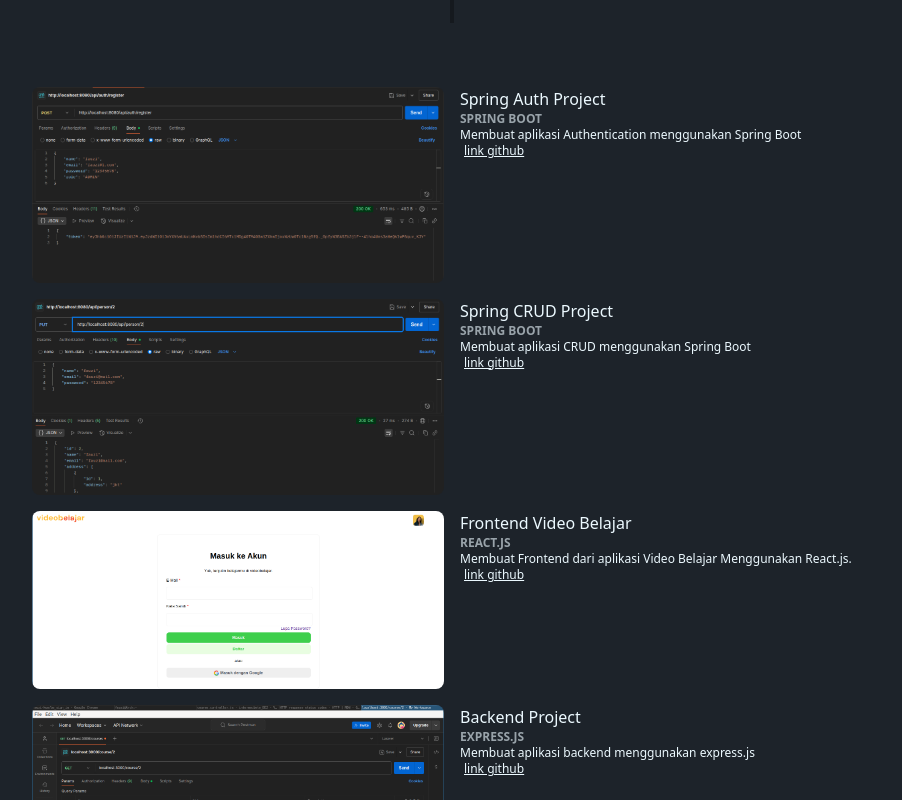
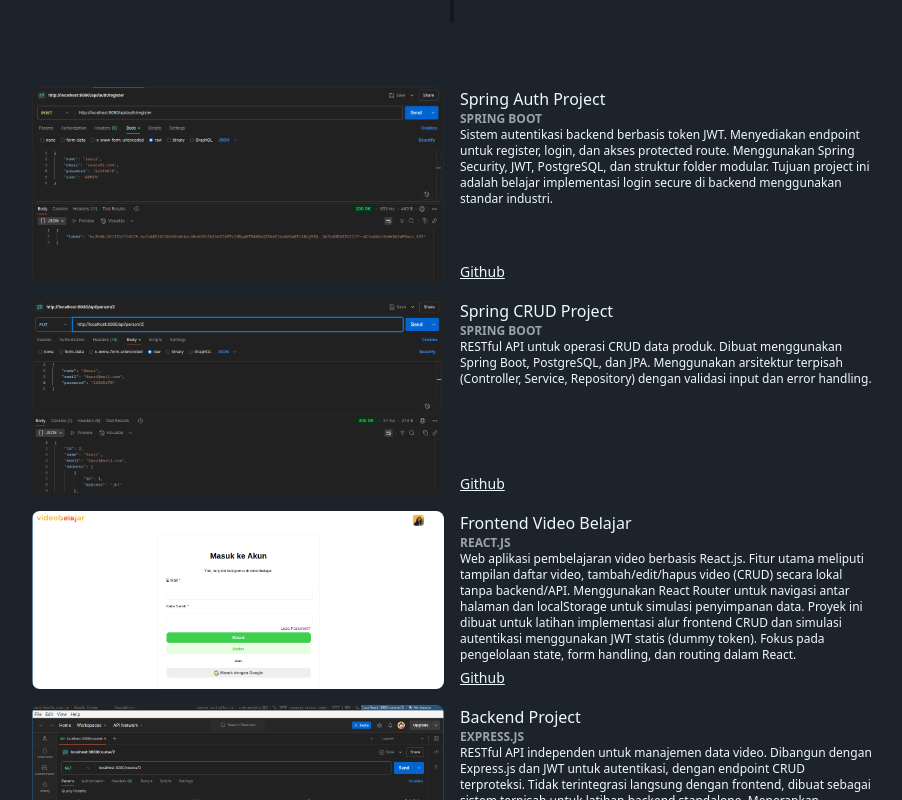
Before and after one commit to fauzinashrullah/Portfolio, a React (Vite) app: page / in a window 1280 px wide. Shown: the part 1060-1860 px from the top of the page, without its empty margins (336-1238 px from the left). Built offline with nearby package versions, Linux system fonts and the light colour scheme.

Commit message:
chore(portfolio): update project descriptions for clarity and consistency

```diff
--- a/src/pages/Project.jsx
+++ b/src/pages/Project.jsx
@@ -14,7 +14,7 @@
           <div>
             <img className="rounded-box w-full" src={springAuth} />
           </div>
-          <div>
+          <div className="flex flex-col h-full">
             <div>
               <p>Spring Auth Project</p>
             </div>
@@ -23,15 +23,21 @@
             </div>
             <div>
               <p className="text-xs">
-                Membuat aplikasi Authentication menggunakan Spring Boot <br />
+                Sistem autentikasi backend berbasis token JWT. Menyediakan
+                endpoint untuk register, login, dan akses protected route.
+                Menggunakan Spring Security, JWT, PostgreSQL, dan struktur
+                folder modular. Tujuan project ini adalah belajar implementasi
+                login secure di backend menggunakan standar industri.
+              </p>
+            </div>
+            <div className="mt-auto">
               <a
                 href="https://github.com/fauzinashrullah/spring-auth"
                 target="_blank"
-                  className="mx-1 underline hover:text-red-500"
+                className="text-sm underline hover:text-red-500"
               >
-                  link github
+                Github
               </a>
-              </p>
             </div>
           </div>
         </li>
@@ -40,7 +46,7 @@
           <div>
             <img className="rounded-box w-full" src={springCRUD} />
           </div>
-          <div>
+          <div className="flex flex-col h-full">
             <div>
               <p>Spring CRUD Project</p>
             </div>
@@ -49,15 +55,20 @@
             </div>
             <div>
               <p className="text-xs">
-                Membuat aplikasi CRUD menggunakan Spring Boot <br />
+                RESTful API untuk operasi CRUD data produk. Dibuat menggunakan
+                Spring Boot, PostgreSQL, dan JPA. Menggunakan arsitektur
+                terpisah (Controller, Service, Repository) dengan validasi input
+                dan error handling.
+              </p>
+            </div>
+            <div className="mt-auto">
               <a
                 href="https://github.com/fauzinashrullah/spring-simple-crud"
                 target="_blank"
-                  className="mx-1 underline hover:text-red-500"
+                className="text-sm underline hover:text-red-500"
               >
-                  link github
+                Github
               </a>
-              </p>
             </div>
           </div>
         </li>
@@ -68,8 +79,8 @@
               <img className="rounded-box w-full" src={project} />
             </a>
           </div>
+          <div className="flex flex-col h-full">
             <div>
-            <div className="hover:scale-105">
               <a href="https://video-belajar-sable.vercel.app/" target="_blank">
                 Frontend Video Belajar
               </a>
@@ -79,16 +90,24 @@
             </div>
             <div>
               <p className="text-xs">
-                Membuat Frontend dari aplikasi Video Belajar Menggunakan
-                React.js. <br />
+                Web aplikasi pembelajaran video berbasis React.js. Fitur utama
+                meliputi tampilan daftar video, tambah/edit/hapus video (CRUD)
+                secara lokal tanpa backend/API. Menggunakan React Router untuk
+                navigasi antar halaman dan localStorage untuk simulasi
+                penyimpanan data. Proyek ini dibuat untuk latihan implementasi
+                alur frontend CRUD dan simulasi autentikasi menggunakan JWT
+                statis (dummy token). Fokus pada pengelolaan state, form
+                handling, dan routing dalam React.
+              </p>
+            </div>
+            <div className="mt-auto">
               <a
                 href="https://github.com/Fauzi-kun/videoBelajar"
                 target="_blank"
-                  className="mx-1 underline hover:text-red-500"
+                className="text-sm underline hover:text-red-500"
               >
-                  link github
+                Github
               </a>
-              </p>
             </div>
           </div>
         </li>
@@ -96,7 +115,7 @@
           <div>
             <img className="rounded-box w-full" src={beProject} />
           </div>
-          <div>
+          <div className="flex flex-col h-full">
             <div>
               <p>Backend Project</p>
             </div>
@@ -105,15 +124,24 @@
             </div>
             <div>
               <p className="text-xs">
-                Membuat aplikasi backend menggunakan express.js <br />
+                RESTful API independen untuk manajemen data video. Dibangun
+                dengan Express.js dan JWT untuk autentikasi, dengan endpoint
+                CRUD terproteksi. Tidak terintegrasi langsung dengan frontend,
+                dibuat sebagai sistem terpisah untuk latihan backend standalone.
+                Menerapkan middleware proteksi route, validasi data, dan
+                struktur modular berbasis controller-service-model.
+                <br />
+                <br />
+              </p>
+            </div>
+            <div className="mt-auto">
               <a
                 href="https://github.com/Fauzi-kun/be_sign_in"
                 target="_blank"
-                  className="mx-1 underline hover:text-red-500"
+                className="underline hover:text-red-500 text-sm"
               >
-                  link github
+                Github
               </a>
-              </p>
             </div>
           </div>
         </li>
```
Lines whose indentation alone changed are shown as unchanged.
